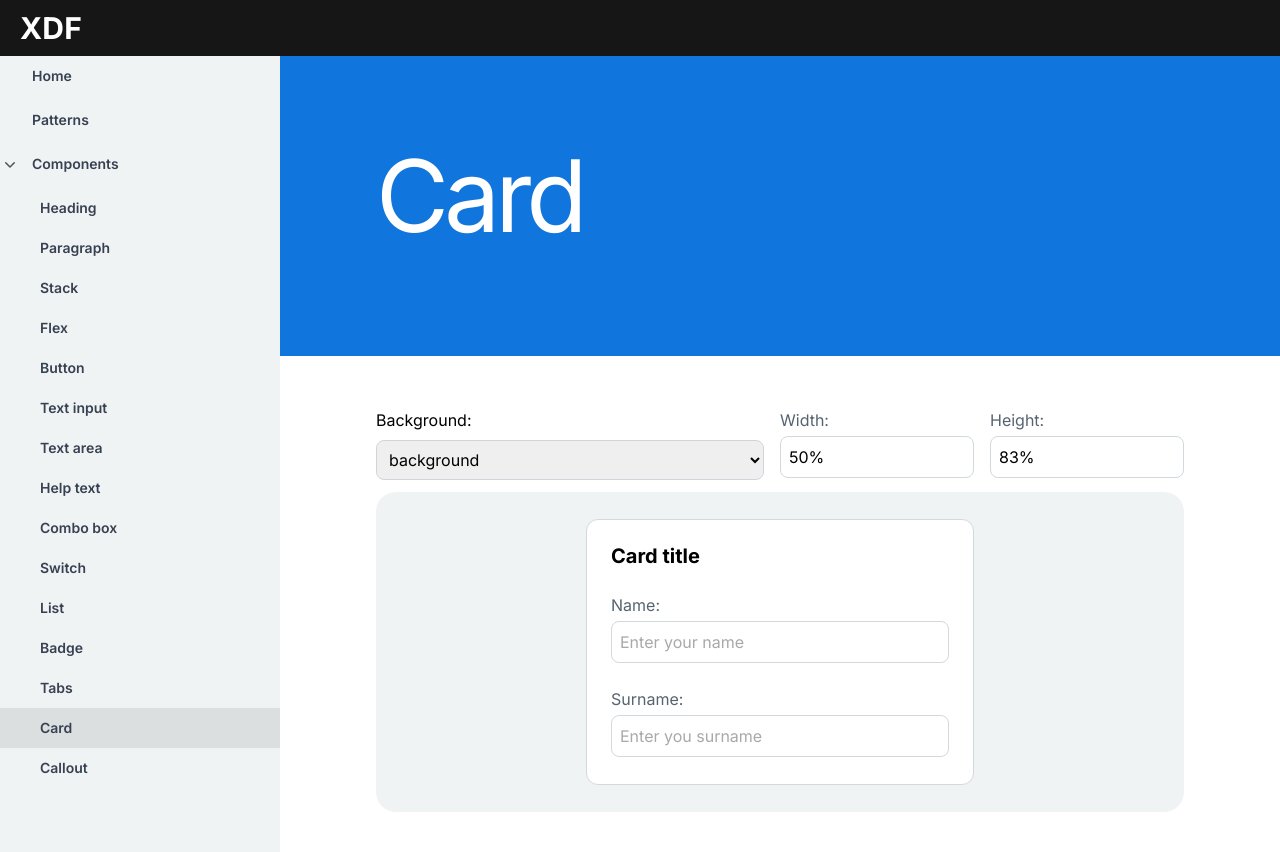
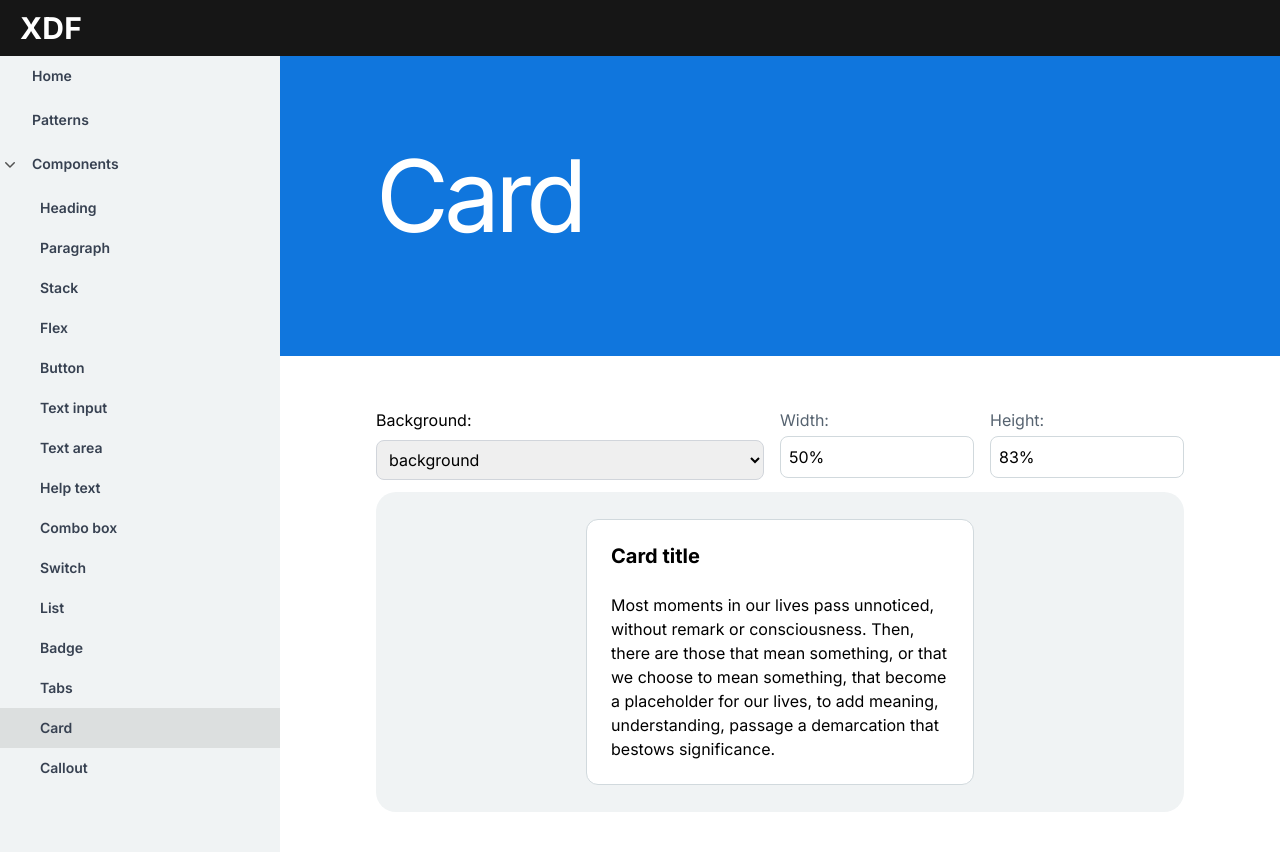
Before and after one commit to totisama/design-system, a Next.js app: page /components/card in a window 1280 px wide. Built offline with nearby package versions, Linux system fonts and the light colour scheme.

Commit message:
Change info to display inside of card

```diff
--- a/src/components/card/card-playground.tsx
+++ b/src/components/card/card-playground.tsx
@@ -12,6 +12,10 @@ import {
   type Width,
   type BackgroundColors,
 } from '@/components/box/box-tokens'
+import { Paragraph } from '../paragraph/paragraph'
+
+const TEXT =
+  'Most moments in our lives pass unnoticed, without remark or consciousness. Then, there are those that mean something, or that we choose to mean something, that become a placeholder for our lives, to add meaning, understanding, passage a demarcation that bestows significance.'
 
 const COLORS = [
   'background',
@@ -138,15 +142,9 @@ export const CardPlayground = () => {
             orientation='vertical'
           >
             <Text as='h3'>Card title</Text>
-            <TextInput
-              id='name'
-              placeholder='Enter your name'
-              label={'Name:'}
-            />
-            <TextInput
-              id='surname'
-              placeholder='Enter you surname'
-              label={'Surname:'}
+            <Paragraph
+              text={TEXT}
+              color='text-secondary'
             />
           </Stack>
         </Card>
```
